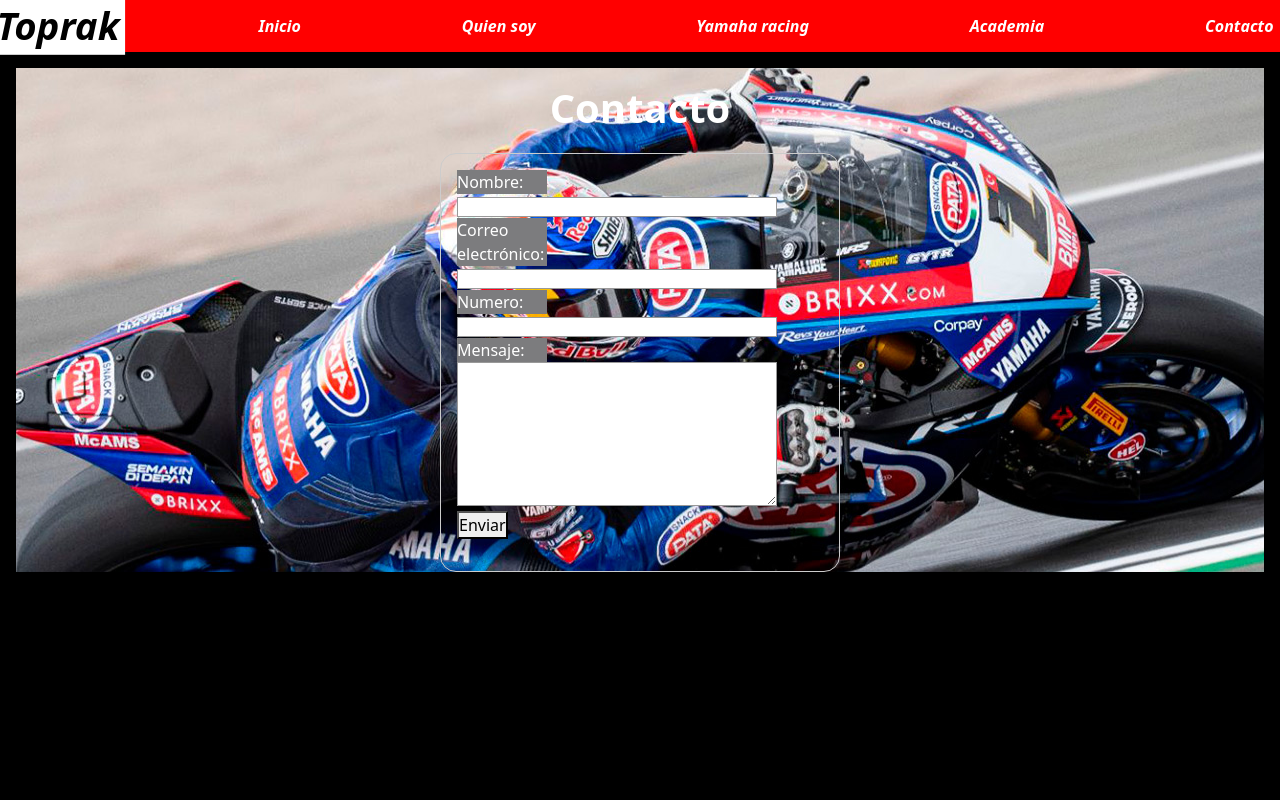
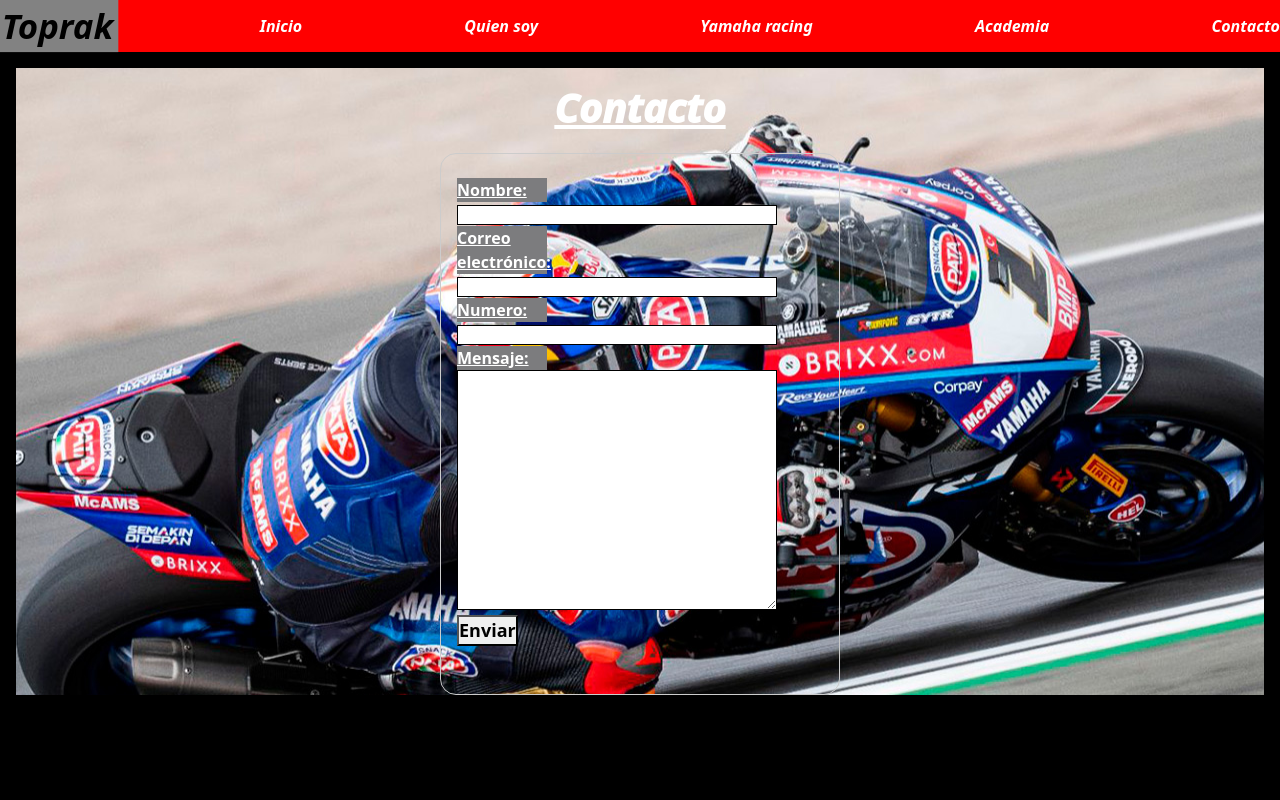
Before and after one commit to matifernandez811/segundaeeentrega, a website: page pages/contacto.html in a window 1280 px wide. Shown: the top 800 px of the page. Drawn offline with nearby package versions, Linux system fonts and the light colour scheme.

Commit message:
EntregaFinalDesarolloWeb

```diff
--- a/css/_academia.scss
+++ b/css/_academia.scss
@@ -25,6 +25,10 @@
 
   .h1-academia {
     background-color: transparent;
+    font-weight: 1000;
+          font-style: oblique;
+          text-decoration: underline;
+          color: white;
   }
 
   .div-h1 {
@@ -146,7 +150,8 @@
       font-size: x-large;
       margin: .5rem 1rem .5rem 1rem;
       text-decoration: none;
-      color: black;
+      color: rgb(255, 255, 255);
+      font-weight: 700;
 
 
       @include tablet {
--- a/css/_contacto.scss
+++ b/css/_contacto.scss
@@ -49,9 +49,17 @@
     .h1-contacto {
       background-color: transparent;
       margin: 1rem 0 1rem 0;
+      font-weight: 1000;
+          font-style: oblique;
+          text-decoration: underline;
+          color: white;
 
       @include tablet {
           margin: 1rem 0 1rem 0;
+          font-weight: 1000;
+          font-style: oblique;
+          text-decoration: underline;
+          color: white;
       }
     }
   }
@@ -66,22 +74,26 @@
     border-radius: 1em;
 
     @include tablet {
-        margin: 0 auto;
-        width: 400px;
-        padding: 1em;
-        border: 1px solid #ccc;
-        border-radius: 1em;
+      display: flex;
+      justify-content: center;
+      align-items: center;
+      align-content: center;
+      margin-bottom: 10rem;
+      width: 400px;
+      padding: 1em;
+      border: 1px solid #ccc;
+      border-radius: 1em;
     }
 
     ul {
       list-style: none;
       padding: 0;
-      margin: 0;
+      margin-block: .5rem;
 
       @include tablet {
           list-style: none;
           padding: 0;
-          margin: 0;
+          margin-bottom: 1rem;
       }
 
       .button {
@@ -101,7 +113,8 @@
             display: flex;
             margin: 0.3rem 1rem 1rem 0rem;
             align-content: center;
-            font-size: medium;
+            font-size: large;
+            font-weight: 900;
         }
       }
 
@@ -125,6 +138,8 @@
             display: inline-block;
             width: 90px;
             text-align: left;
+            font-weight: 800;
+            text-decoration: underline;
 
         }
       }
@@ -136,14 +151,11 @@
         border: 1px solid #999;
 
         @include tablet {
-            border-color: #000;
-        }
-
-        @include tablet {
             font: 1em sans-serif;
             width: 320px;
             box-sizing: border-box;
             border: 1px solid #999;
+            border-color: #000;
         }
       }
 
@@ -153,7 +165,7 @@
 
         @include tablet {
             vertical-align: top;
-            height: 9em;
+            height: 15em;
         }
       }
     }
--- a/css/_index.scss
+++ b/css/_index.scss
@@ -4,7 +4,7 @@
   .principal {
     display: flex;
     flex-direction: column;
-    gap: .5rem;
+    gap: .3rem;
     background-color: white;
     padding: .5rem .5rem .5rem .5rem ;
     a {
@@ -79,7 +79,7 @@
         grid-template-areas: "div-toprak0 div-toprak" "div-superbikes div-racingteam" "div-academia div-contacto";
         margin-top: 0.5rem;
         min-height: 93vh;
-        gap: 1.4rem;
+        gap: .3rem;
 
         .a-quiensoy {
           padding-block: 6rem;
@@ -108,7 +108,7 @@
         grid-template-columns: 1fr 1fr 1fr 1fr;
         grid-template-areas: "div-toprak0 div-toprak0 div-superbikes div-racingteam" "div-toprak div-toprak div-preparaciones div-contacto";
         min-height: 93vh;
-        gap: .3rem;
+        gap: .4rem;
 
         .div-toprak0 {
           grid-column-start: 1;
@@ -154,6 +154,7 @@
           font-style: italic;
           font-weight: 800;
           font-size: xx-large;
+          text-align: center;
         }
         .a-academia:hover {
           transition: background-color 0s;
--- a/css/_quiensoy.scss
+++ b/css/_quiensoy.scss
@@ -3,9 +3,14 @@
     display: flex;
 
     .toprak-title:hover {
+
+      @include tablet {
+      display: flex;
       background-color: rgb(255, 255, 255);
-      transform: scale(1.6) rotate(0deg);
+      transform: scale(1.45) rotate(0deg);
+      background-color: rgb(130, 130, 130);
       color: #000;
+    }
     }
     .a-inicio:hover {
       transform: scale(1.6) rotate(5deg);
@@ -48,6 +53,7 @@
     font-size: xx-large;
     padding-inline: 0rem;
     margin-left: 1rem;
+    font-weight: 800;
   }
 
   .navbar-toggler {
@@ -55,7 +61,14 @@
   }
 
   .navbar-nav {
-    padding-left: 2.15rem;
+    padding-left: 2rem;
+    margin-top: .5rem;
+
+    .nav-link {
+      color: rgb(237, 228, 228);
+      font-weight: 600;
+      text-decoration: underline;
+    }
   }
 
   .titulo-superbikes {
@@ -89,11 +102,9 @@
         display: flex;
         flex: 1;
         justify-content: space-between;
-        display: flex;
-        flex: 1;
         align-content: center;
         align-items: center;
-        margin-right: 0.4rem;
+        margin-right: 0rem;
 
          > * {
           list-style-type: none;
@@ -101,8 +112,9 @@
           color: white;
           padding-inline: 0rem;
           font-style: italic;
-          font-weight: 900;
-          margin-left: .3rem;
+          font-weight: 800;
+
+
         }
         .toprak-title {
           color: black;
@@ -213,6 +225,7 @@
         max-width: 16.5rem;
         color: white;
         font-size: larger;
+        text-decoration: underline;
       }
     }
 
@@ -240,6 +253,7 @@
         color: white;
         justify-content: center;
         font-size: larger;
+        text-decoration: underline;
       }
     }
 
@@ -368,14 +382,18 @@
     flex-direction: column;
     flex: 1;
     width: 100%;
+    padding: 0 .5rem .5rem .5rem;
+    text-align: center;
+    color: rgb(224, 217, 217);
 
 
     @include tablet {
-      background-color: white;
+      background-color: rgb(161, 161, 161);
       flex-direction: row;
       margin: 0 0rem 0rem 0rem;
       padding: 1rem 1.5rem 0rem 1rem;
       justify-content: space-between;
+      color: rgb(3, 3, 3);
     }
 
     .uno {
@@ -408,6 +426,9 @@
 
     .tres {
       padding-right: 0rem;
+      justify-content: center;
+          align-items: center;
+          align-content: center;
     }
 
     }
```
Also changed, not shown: pages/academia.html (+1 -1 lines), pages/quiensoy.html (+1 -1 lines), css/estilo.css, 1 other file.
